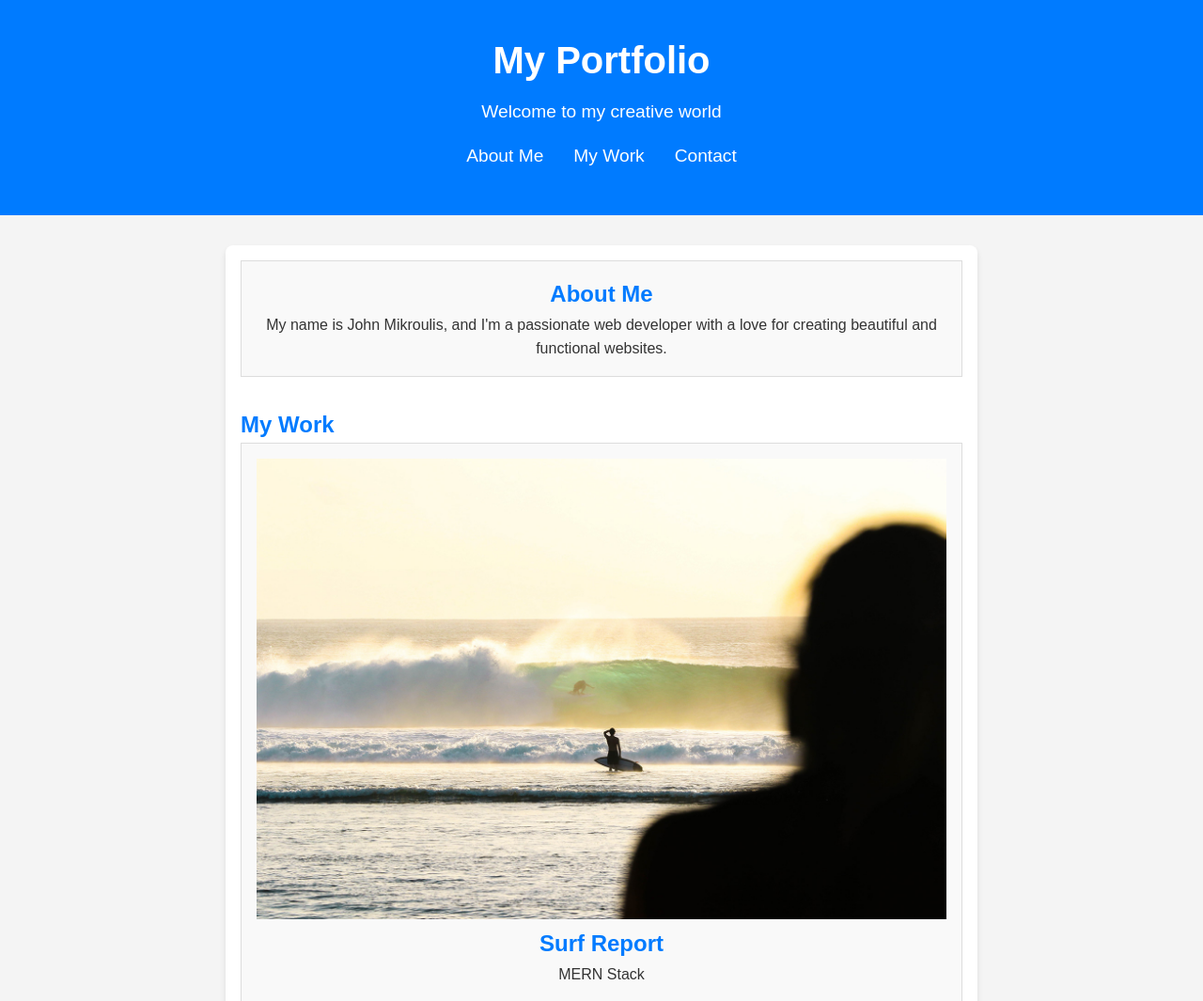
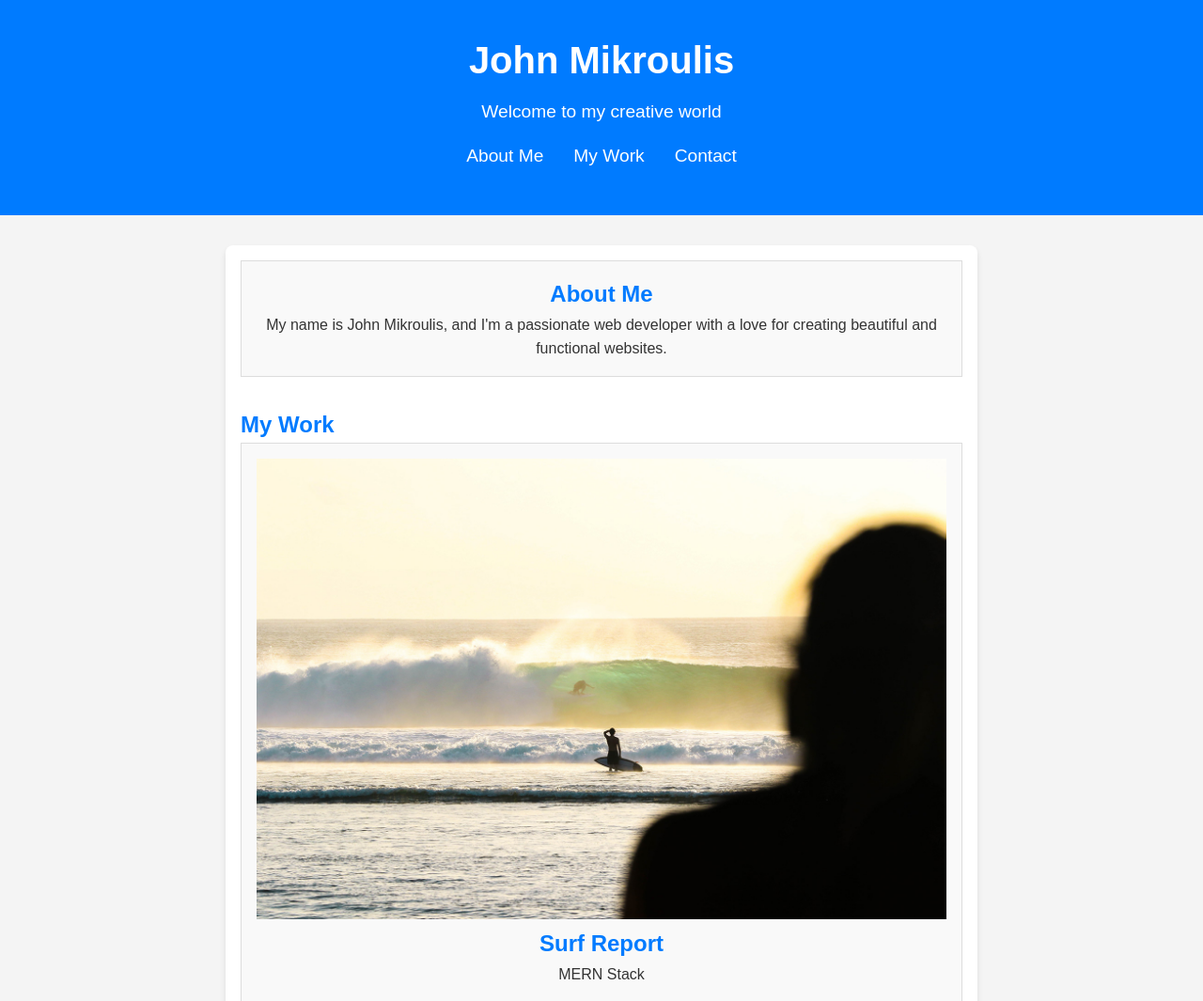
Before and after one commit to JohnGreek23/Challenge-2, a plain HTML site: page index.html in a window 1280 px wide. Shown: the top 1065 px of the page at 94% size. Drawn offline with Linux system fonts and the light colour scheme.

Commit message:
Update index.html

```diff
--- a/index.html
+++ b/index.html
@@ -4,11 +4,11 @@
     <meta charset="UTF-8">
     <meta name="viewport" content="width=device-width, initial-scale=1.0">
     <link rel="stylesheet" href="css/styles.css">
-    <title>Ioannis Mikroulis</title>
+    <title>My Portfolio</title>
 </head>
 <body>
     <header>
-        <h1>My Portfolio</h1>
+        <h1>John Mikroulis</h1>
         <p>Welcome to my creative world</p>
         <nav>
             <ul>
```
